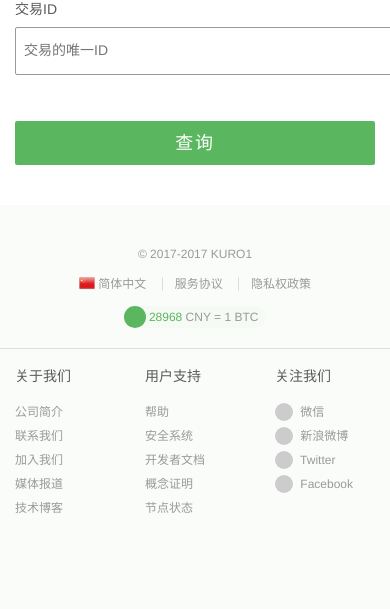
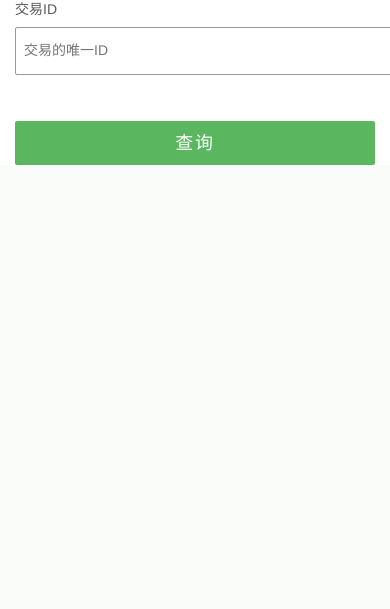
Before and after one commit to blockchain-repo/blockchain-wallet, a Flask app: page /query in a window 390 px wide; the page is wider, and only the part inside the window is pictured. Shown: the part 183-792 px from the top of that part. Run offline with Flask 2, Linux system fonts and the light colour scheme; parts of the project's set-up code (start-up, migrations or seed data) failed here and were passed over; some libraries are stand-ins or nearby versions.

Commit message:
without pages

```diff
--- a/app/templates/index.html
+++ b/app/templates/index.html
@@ -30,17 +30,17 @@
                     <li><a href="/recharge">充值</a></li>
                     <li><a href="/transactions">交易记录</a></li>
                     <li><a href="/query">查询交易</a></li>
-                    <li><a href="/index">帐号设置</a></li>
-                    <li class="divider"></li>
-                    <li><a href="/index">退出</a></li>
+                    <!--<li><a href="/index">帐号设置</a></li>-->
+                    <!--<li class="divider"></li>-->
+                    <!--<li><a href="/index">退出</a></li>-->
                 </ul>
             </div>
             <div class="navbar-collapse collapse">
                 <ul class="nav navbar-nav navbar-right">
                     <li data-pjax-main="" class="active"><a href="/index">首页</a></li>
-                    <li><a data-pjax-main="" href="/index">特性</a></li>
-                    <li><a data-pjax-main="" href="/index">文档</a></li>
-                    <li><a data-pjax-main="" href="/index">帮助</a></li>
+                    <!--<li><a data-pjax-main="" href="/index">特性</a></li>-->
+                    <!--<li><a data-pjax-main="" href="/index">文档</a></li>-->
+                    <!--<li><a data-pjax-main="" href="/index">帮助</a></li>-->
                 </ul>
             </div>
         </nav>
@@ -71,34 +71,34 @@
                             <li><a href="/recharge">充值</a></li>
                             <li><a href="/transactions">交易记录</a></li>
                             <li><a href="/query">查询交易</a></li>
-                            <li><a href="/index">帐号设置</a></li>
+                            <!--<li><a href="/index">帐号设置</a></li>-->
                         </ul>
                     </nav>
                     {% endblock %}
-                    <nav class="menu">
-                        <div class="menu-header">其他服务</div>
-                        <ul class="nav nav-stacked">
-                            <li><a href="/index">应用开发</a></li>
-                        </ul>
-                    </nav>
+                    <!--<nav class="menu">-->
+                        <!--<div class="menu-header">其他服务</div>-->
+                        <!--<ul class="nav nav-stacked">-->
+                            <!--<li><a href="/index">应用开发</a></li>-->
+                        <!--</ul>-->
+                    <!--</nav>-->
                 </div>
                 <!--新手任务-->
-                <div class="panel newbie-questions">
-                    <div class="panel-heading">新手任务</div>
-                    <div class="panel-body">
-                        <div class="progress">
-                            <div class="progress-bar" role="progressbar" aria-valuenow="33" aria-valuemin="0"
-                                 aria-valuemax="100" style="width: 33%;">
-                                <span class="sr-only">33% Complete</span>
-                            </div>
-                        </div>
-                        <ul class="list-stacked list-checked">
-                            <li class="checked"><a href="/index">绑定邮箱</a></li>
-                            <li><a href="/index">绑定手机</a></li>
-                            <li><a href="/index">绑定二次认证</a></li>
-                        </ul>
-                    </div>
-                </div>
+                <!--<div class="panel newbie-questions">-->
+                    <!--<div class="panel-heading">新手任务</div>-->
+                    <!--<div class="panel-body">-->
+                        <!--<div class="progress">-->
+                            <!--<div class="progress-bar" role="progressbar" aria-valuenow="33" aria-valuemin="0"-->
+                                 <!--aria-valuemax="100" style="width: 33%;">-->
+                                <!--<span class="sr-only">33% Complete</span>-->
+                            <!--</div>-->
+                        <!--</div>-->
+                        <!--<ul class="list-stacked list-checked">-->
+                            <!--<li class="checked"><a href="/index">绑定邮箱</a></li>-->
+                            <!--<li><a href="/index">绑定手机</a></li>-->
+                            <!--<li><a href="/index">绑定二次认证</a></li>-->
+                        <!--</ul>-->
+                    <!--</div>-->
+                <!--</div>-->
             </div>
             {% block pjaxsidecontainer %}
             <div id="pjax-side-container" class="col-sm-9 wallet-main">
@@ -126,14 +126,14 @@
                     </div>
                 </section>
                 <!--提示-->
-                <section class="notif">
-                    <div class="alert alert-dcn alert-dcn-warning">
-                        <h2>感谢使用！</h2>
-                        <p>为保障您的帐号安全，请 <a href="/index" class="text-highlight">绑定手机</a>
-                            <a href="/index" class="text-highlight">绑定二次认证</a> 。
-                        </p>
-                    </div>
-                </section>
+                <!--<section class="notif">-->
+                    <!--<div class="alert alert-dcn alert-dcn-warning">-->
+                        <!--<h2>感谢使用！</h2>-->
+                        <!--<p>为保障您的帐号安全，请 <a href="/index" class="text-highlight">绑定手机</a>-->
+                            <!--<a href="/index" class="text-highlight">绑定二次认证</a> 。-->
+                        <!--</p>-->
+                    <!--</div>-->
+                <!--</section>-->
                 <!--公私钥-->
                 <div class="alert alert-warning alert-dismissible" role="alert">
                     <button type="button" class="close" data-dismiss="alert" aria-label="Close">
@@ -153,10 +153,10 @@
                                 <p class="empty-message">区块链地址<a target="_blank"
                                                                  href="http://{{config.server.host}}:{{config.server.port}}/">{{config.server.host}}:{{config.server.port}}</a>
                                 </p>
-                                <p class="empty-actions">
-                                    <a href="/index">需要帮助</a> 或
-                                    <a href="/index">查阅上手指南</a>。
-                                </p>
+                                <!--<p class="empty-actions">-->
+                                    <!--<a href="/index">需要帮助</a> 或-->
+                                    <!--<a href="/index">查阅上手指南</a>。-->
+                                <!--</p>-->
                             </div>
                         </div>
                     </div>
@@ -168,77 +168,78 @@
 </main> <!-- end of main -->
 
 <!-- footer -->
-<footer class="footer">
-    <div class="container">
-        <div class="row">
-            <!--LEFT footer-->
-            <div class="col-md-6 col-sm-5 col-sm-12 footer-copyright">
-                <p>© 2017-2017 KURO1</p>
-                <div class="footer-links-inline">
-                    <span class="dropdown">
-                    <a href="/index" data-toggle="dropdown" role="menu"><img src="static/zh-CN.png"
-                                                                             class="country-flag"> 简体中文</a>
-                    <ul class="dropdown-menu lang-switch-menu">
-                        <li class="active"><a data-lang-switch="zh-CN" href="/index"><img src="static/zh-CN.png"
-                                                                                          class="country-flag"> 简体中文</a></li>
-                        <li><a data-lang-switch="en" href="/index"><img src="static/en.png" class="country-flag"> English</a></li>
-                    </ul>
-                    </span>
-                    <a data-pjax-main="" href="/index">服务协议</a>
-                    <a data-pjax-main="" href="/index">隐私权政策</a>
-                </div>
-                <div class="price-stats">
-                    <span class="text-success"><i class="icon-dcn-f-bitcoin"></i> 28968</span> CNY = 1 BTC
-                </div>
-            </div>
-            <!--RIGHT footer-->
-            <div class="col-sm-2 col-xs-4">
-                <div class="footer-links">
-                    <h4 class="title">关于我们</h4>
-                    <ul class="list-unstyled">
-                        <li><a data-pjax-main="" href="/index">公司简介</a></li>
-                        <li><a data-pjax-main="" href="/index">联系我们</a></li>
-                        <li><a data-pjax-main="" href="/index">加入我们</a></li>
-                        <li><a data-pjax-main="" href="/index">媒体报道</a></li>
-                        <li><a href="/index" target="_blank">技术博客</a></li>
-                    </ul>
-                </div>
-            </div>
-            <div class="col-sm-2 col-xs-4">
-                <div class="footer-links">
-                    <h4 class="title">用户支持</h4>
-                    <ul class="list-unstyled">
-                        <li><a data-pjax-main="" href="/index">帮助</a></li>
-                        <li><a data-pjax-main="" href="/index">安全系统</a></li>
-                        <li><a href="/index" target="_blank">开发者文档</a></li>
-                        <li><a href="/index">概念证明</a></li>
-                        <li><a href="/index">节点状态</a></li>
-                    </ul>
-                </div>
-            </div>
-            <div class="col-sm-2 col-xs-4">
-                <div class="footer-links footer-links-social">
-                    <h4 class="title">关注我们</h4>
-                    <ul class="list-unstyled">
-                        <li>
-                            <a href="javascript:;" class="qr-button wechat"><i class="icon-dcn-f-comments"></i> 微信
-                                <div class="popover top">
-                                    <div class="arrow"></div>
-                                    <div class="popover-content">
-                                        <img src="static/wechat_qr.jpg" width="120px" height="120px">
-                                    </div>
-                                </div>
-                            </a>
-                        </li>
-                        <li><a target="_blank" href="/index"><i class="icon-dcn-f-weibo"></i> 新浪微博</a></li>
-                        <li><a href=""><i class="icon-dcn-f-twitter"></i> Twitter</a></li>
-                        <li><a href=""><i class="icon-dcn-f-facebook"></i> Facebook</a></li>
-                    </ul>
-                </div>
-            </div>
-        </div> <!-- end of row -->
-    </div> <!-- end of container -->
-</footer> <!-- end of footer -->
+<!--<footer class="footer">-->
+    <!--<div class="container">-->
+        <!--<div class="row">-->
+            <!--&lt;!&ndash;LEFT footer&ndash;&gt;-->
+            <!--<div class="col-md-6 col-sm-5 col-sm-12 footer-copyright">-->
+                <!--<p>© 2017-2017 KURO1</p>-->
+                <!--<div class="footer-links-inline">-->
+                    <!--<span class="dropdown">-->
+                    <!--<a href="/index" data-toggle="dropdown" role="menu"><img src="static/zh-CN.png"-->
+                                                                             <!--class="country-flag"> 简体中文</a>-->
+                    <!--<ul class="dropdown-menu lang-switch-menu">-->
+                        <!--<li class="active"><a data-lang-switch="zh-CN" href="/index"><img src="static/zh-CN.png"-->
+                                                                                          <!--class="country-flag"> 简体中文</a></li>-->
+                        <!--<li><a data-lang-switch="en" href="/index"><img src="static/en.png" class="country-flag"> English</a></li>-->
+                    <!--</ul>-->
+                    <!--</span>-->
+                    <!--<a data-pjax-main="" href="/index">服务协议</a>-->
+                    <!--<a data-pjax-main="" href="/index">隐私权政策</a>-->
+                <!--</div>-->
+                <!--<div class="price-stats">-->
+                    <!--<span class="text-success"><i class="icon-dcn-f-bitcoin"></i> 28968</span> CNY = 1 BTC-->
+                <!--</div>-->
+            <!--</div>-->
+            <!--&lt;!&ndash;RIGHT footer&ndash;&gt;-->
+            <!--<div class="col-sm-2 col-xs-4">-->
+                <!--<div class="footer-links">-->
+                    <!--<h4 class="title">关于我们</h4>-->
+                    <!--<ul class="list-unstyled">-->
+                        <!--<li><a data-pjax-main="" href="/index">公司简介</a></li>-->
+                        <!--<li><a data-pjax-main="" href="/index">联系我们</a></li>-->
+                        <!--<li><a data-pjax-main="" href="/index">加入我们</a></li>-->
+                        <!--<li><a data-pjax-main="" href="/index">媒体报道</a></li>-->
+                        <!--<li><a href="/index" target="_blank">技术博客</a></li>-->
+                    <!--</ul>-->
+                <!--</div>-->
+            <!--</div>-->
+            <!--<div class="col-sm-2 col-xs-4">-->
+                <!--<div class="footer-links">-->
+                    <!--<h4 class="title">用户支持</h4>-->
+                    <!--<ul class="list-unstyled">-->
+                        <!--<li><a data-pjax-main="" href="/index">帮助</a></li>-->
+                        <!--<li><a data-pjax-main="" href="/index">安全系统</a></li>-->
+                        <!--<li><a href="/index" target="_blank">开发者文档</a></li>-->
+                        <!--<li><a href="/index">概念证明</a></li>-->
+                        <!--<li><a href="/index">节点状态</a></li>-->
+                    <!--</ul>-->
+                <!--</div>-->
+            <!--</div>-->
+            <!--<div class="col-sm-2 col-xs-4">-->
+                <!--<div class="footer-links footer-links-social">-->
+                    <!--<h4 class="title">关注我们</h4>-->
+                    <!--<ul class="list-unstyled">-->
+                        <!--<li>-->
+                            <!--<a href="javascript:;" class="qr-button wechat"><i class="icon-dcn-f-comments"></i> 微信-->
+                                <!--<div class="popover top">-->
+                                    <!--<div class="arrow"></div>-->
+                                    <!--<div class="popover-content">-->
+                                        <!--<img src="static/wechat_qr.jpg" width="120px" height="120px">-->
+                                    <!--</div>-->
+                                <!--</div>-->
+                            <!--</a>-->
+                        <!--</li>-->
+                        <!--<li><a target="_blank" href="/index"><i class="icon-dcn-f-weibo"></i> 新浪微博</a></li>-->
+                        <!--<li><a href=""><i class="icon-dcn-f-twitter"></i> Twitter</a></li>-->
+                        <!--<li><a href=""><i class="icon-dcn-f-facebook"></i> Facebook</a></li>-->
+                    <!--</ul>-->
+                <!--</div>-->
+            <!--</div>-->
+        <!--</div> &lt;!&ndash; end of row &ndash;&gt;-->
+    <!--</div> &lt;!&ndash; end of container &ndash;&gt;-->
+<!--</footer> &lt;!&ndash; end of footer &ndash;&gt;-->
+
 <script type="text/javascript" src="static/application.min.js"></script>
 </body>
 </html>
--- a/app/templates/query.html
+++ b/app/templates/query.html
@@ -8,7 +8,7 @@
         <li><a href="/recharge">充值</a></li>
         <li><a href="/transactions">交易记录</a></li>
         <li><a href="/query">查询交易</a><sup class="bubble"></sup></li>
-        <li><a href="/index">帐号设置</a></li>
+        <!--<li><a href="/index">帐号设置</a></li>-->
     </ul>
 </nav>
 {% endblock %}
--- a/app/templates/recharge.html
+++ b/app/templates/recharge.html
@@ -8,7 +8,7 @@
         <li><a href="/recharge">充值</a><sup class="bubble"></sup></li>
         <li><a href="/transactions">交易记录</a></li>
         <li><a href="/query">查询交易</a></li>
-        <li><a href="/index">帐号设置</a></li>
+        <!--<li><a href="/index">帐号设置</a></li>-->
     </ul>
 </nav>
 {% endblock %}
--- a/app/templates/transactions.html
+++ b/app/templates/transactions.html
@@ -8,7 +8,7 @@
         <li><a href="/recharge">充值</a></li>
         <li><a href="/transactions">交易记录</a><sup class="bubble"></sup></li>
         <li><a href="/query">查询交易</a></li>
-        <li><a href="/index">帐号设置</a></li>
+        <!--<li><a href="/index">帐号设置</a></li>-->
     </ul>
 </nav>
 {% endblock %}
--- a/app/templates/transfer.html
+++ b/app/templates/transfer.html
@@ -8,7 +8,7 @@
         <li><a href="/recharge">充值</a></li>
         <li><a href="/transactions">交易记录</a></li>
         <li><a href="/query">查询交易</a></li>
-        <li><a href="/index">帐号设置</a></li>
+        <!--<li><a href="/index">帐号设置</a></li>-->
     </ul>
 </nav>
 {% endblock %}
```
Also changed, not shown: tests/test_json.py (+60 -6 lines).
